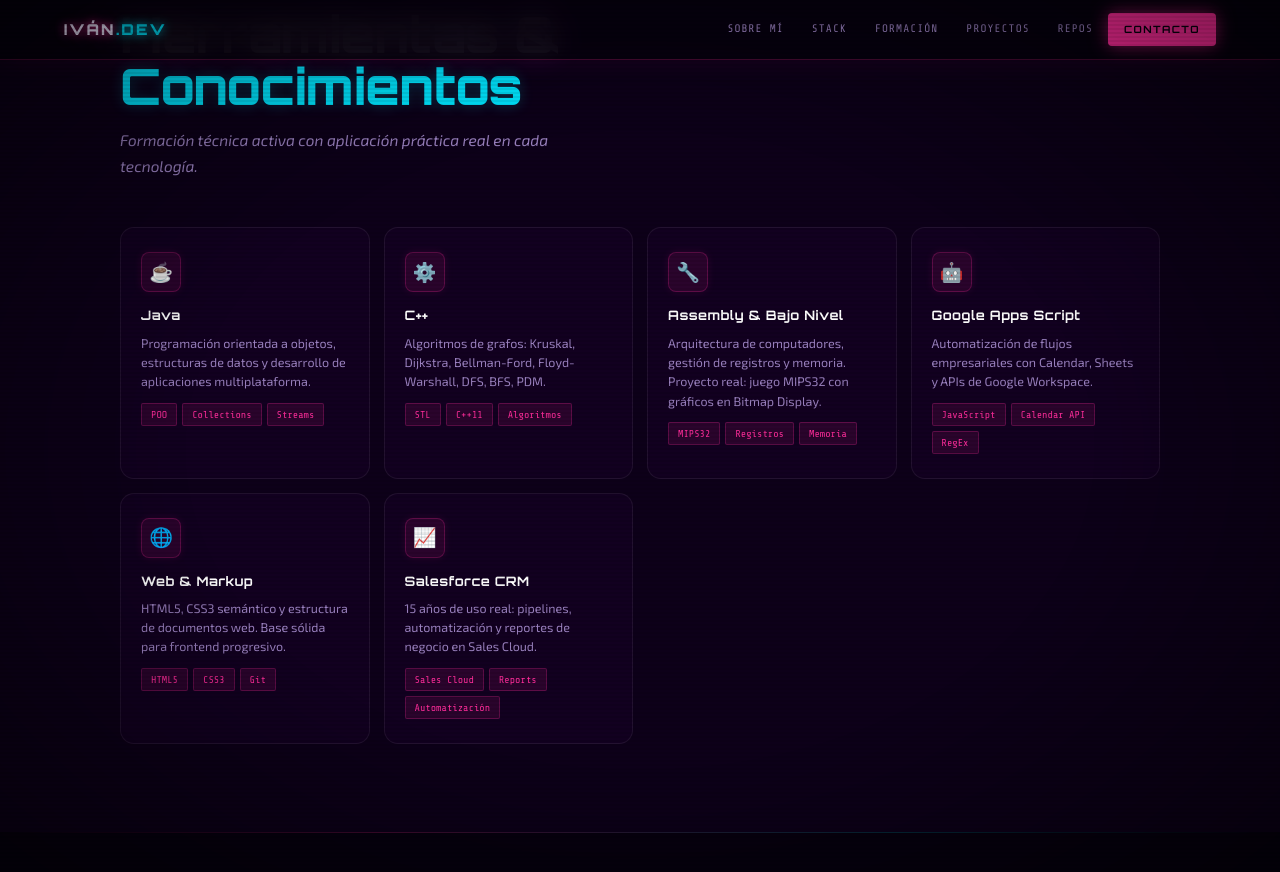
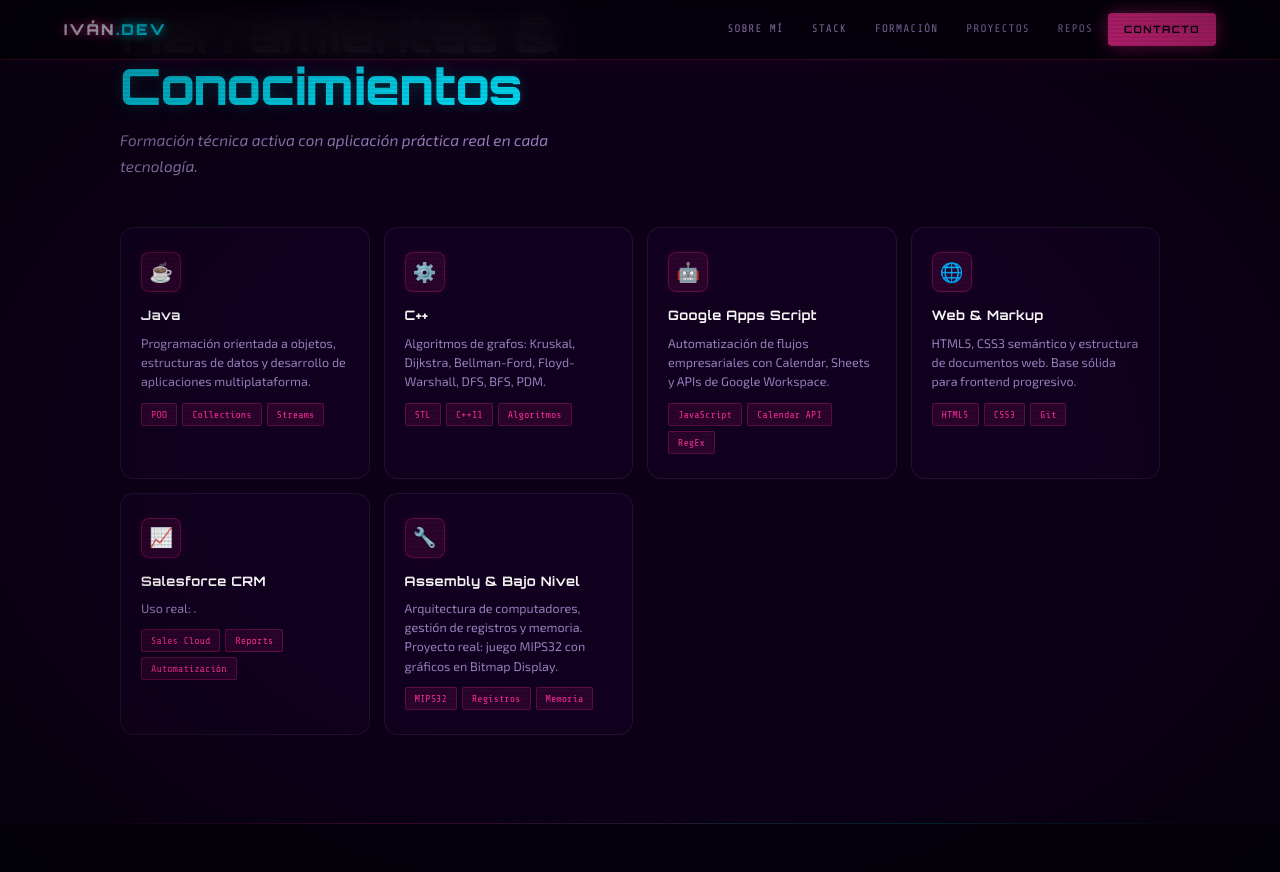
Before and after one commit to IvnMD/IvnMD.github.io, a Jekyll site: the page index.html, which Jekyll copies as it is, in a window 1280 px wide and 900 px high, scrolled down 2423 px. Shown: the top 872 px of the window. Built offline with Jekyll 4.4.1, drawn with Linux system fonts in a browser that asks for light colours; some of the changed text lies outside the part shown.

Commit message:
Update hero section and skills descriptions

```diff
--- a/index.html
+++ b/index.html
@@ -680,15 +680,15 @@
       <img class="hero-photo" src="assets/img/perfil.jpg" alt="Iván Mesa Domínguez" onerror="this.style.display='none'">
       <div class="hero-text">
         <h1 class="hero-name">IVÁN<br>MESA<br>DOMÍNGUEZ</h1>
-        <p class="hero-sub">Estudiante DAM con 15 años de experiencia profesional en empresa. Visión de negocio, capacidad analítica y compromiso real con el aprendizaje continuo. Listo para aportar desde el primer día.</p>
+        <p class="hero-sub">Estudiante DAM + 15 años de experiencia profesional que aporta visión empresarial aplicada a soluciones. Listo para contribuir desde el primer día a proyectos reales.</p>
         <div class="hero-pills">
           <span class="lang-pill">Java</span>
           <span class="lang-pill">C++</span>
           <span class="lang-pill">HTML / CSS</span>
-          <span class="lang-pill">Assembly</span>
           <span class="lang-pill">Apps Script</span>
           <span class="lang-pill">Salesforce CRM</span>
           <span class="lang-pill">Git</span>
+          <span class="lang-pill">Assembly</span>
         </div>
         <div class="hero-actions">
           <a class="btn-primary" href="#proyectos">Ver proyectos</a>
@@ -749,9 +749,9 @@
         <div class="tl-item">
           <div class="tl-dot">🤖</div>
           <div class="tl-body">
-            <p class="tl-date">2024</p>
+            <p class="tl-date">2025 - PRESENTE</p>
             <p class="tl-title">Automatización Google Workspace</p>
-            <p class="tl-desc">Solución real para empresa: sincronización Google Calendar → Sheets con Apps Script v3.1.</p>
+            <p class="tl-desc">Desarrollo de sistema automatizado con Google Apps Script que sincroniza eventos de Calendar con Sheets, incluyendo parsing avanzado mediante RegEx y normalización de datos.</p>
           </div>
         </div>
         <div class="tl-item">
@@ -855,11 +855,6 @@
         <div class="skill-tags"><span class="skill-tag">STL</span><span class="skill-tag">C++11</span><span class="skill-tag">Algoritmos</span></div>
       </div>
       <div class="skill-card reveal">
-        <div class="skill-card-icon">🔧</div><h3>Assembly &amp; Bajo Nivel</h3>
-        <p>Arquitectura de computadores, gestión de registros y memoria. Proyecto real: juego MIPS32 con gráficos en Bitmap Display.</p>
-        <div class="skill-tags"><span class="skill-tag">MIPS32</span><span class="skill-tag">Registros</span><span class="skill-tag">Memoria</span></div>
-      </div>
-      <div class="skill-card reveal">
         <div class="skill-card-icon">🤖</div><h3>Google Apps Script</h3>
         <p>Automatización de flujos empresariales con Calendar, Sheets y APIs de Google Workspace.</p>
         <div class="skill-tags"><span class="skill-tag">JavaScript</span><span class="skill-tag">Calendar API</span><span class="skill-tag">RegEx</span></div>
@@ -871,8 +866,13 @@
       </div>
       <div class="skill-card reveal">
         <div class="skill-card-icon">📈</div><h3>Salesforce CRM</h3>
-        <p>15 años de uso real: pipelines, automatización y reportes de negocio en Sales Cloud.</p>
+        <p>Uso real: .</p>
         <div class="skill-tags"><span class="skill-tag">Sales Cloud</span><span class="skill-tag">Reports</span><span class="skill-tag">Automatización</span></div>
+      </div>
+        <div class="skill-card reveal">
+        <div class="skill-card-icon">🔧</div><h3>Assembly &amp; Bajo Nivel</h3>
+        <p>Arquitectura de computadores, gestión de registros y memoria. Proyecto real: juego MIPS32 con gráficos en Bitmap Display.</p>
+        <div class="skill-tags"><span class="skill-tag">MIPS32</span><span class="skill-tag">Registros</span><span class="skill-tag">Memoria</span></div>
       </div>
     </div>
   </div>
```
